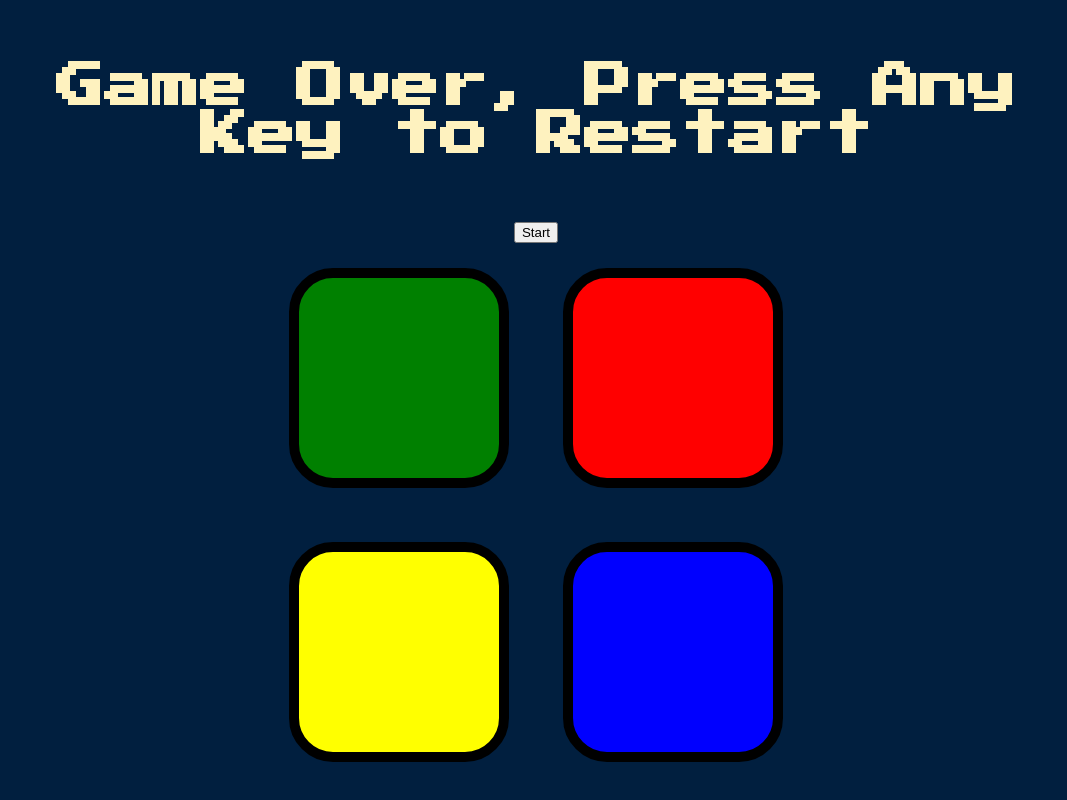
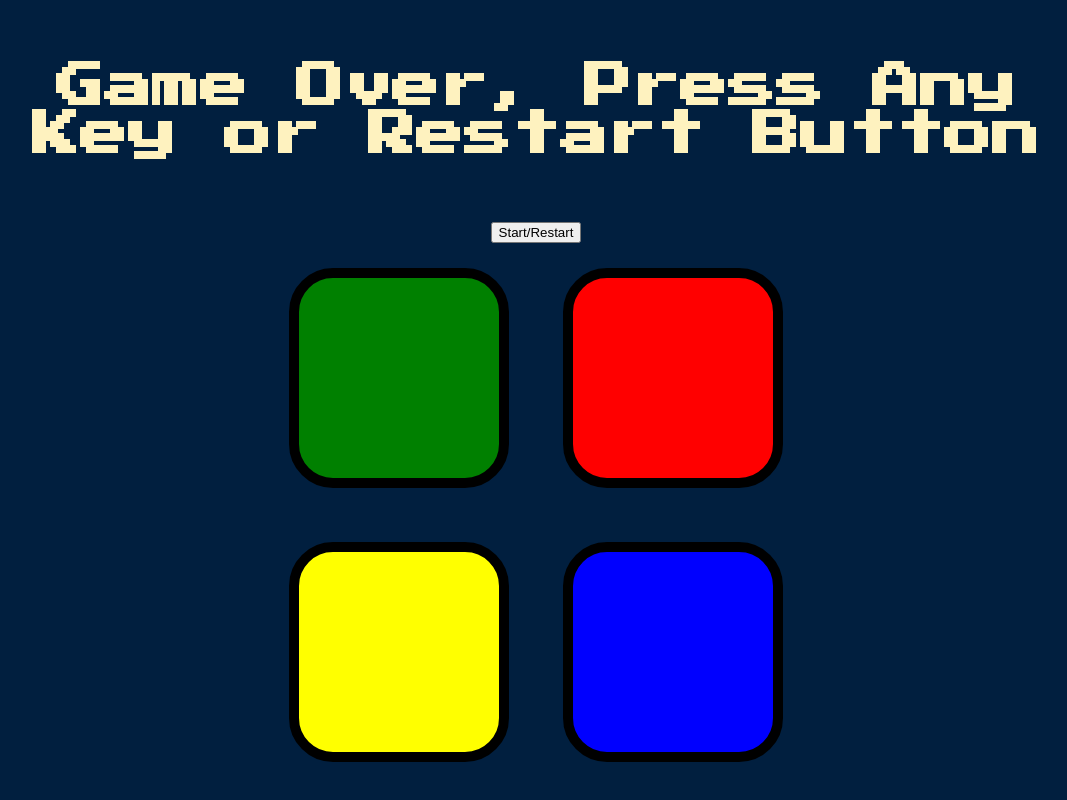
Before and after one commit to Bmecode/simon, a plain HTML site: page index.html in a window 1280 px wide. Both pictures are taken after a click on the element 503 px from the left and 330 px from the top of the page. Shown: the whole page, without its empty margins (104-1171 px from the left). Drawn offline with nearby package versions, Linux system fonts and the light colour scheme.

Commit message:
button change

```diff
--- a/game.js
+++ b/game.js
@@ -46,7 +46,7 @@ function checkAnswer(currentLevel) {
             setTimeout(function(){
                 $("body").removeClass("game-over");
             },200);
-            $("#level-title").text("Game Over, Press Any Key to Restart");
+            $("#level-title").text("Game Over, Press Any Key or Restart Button");
             startOver();
         }
 }
--- a/index.html
+++ b/index.html
@@ -10,7 +10,7 @@
 
 <body>
   <h1 id="level-title">Press A Key to Start</h1>
-  <button id="restart">Start</button>
+  <button id="restart">Start/Restart</button>
   <div class="container">
     <div class="row">
 
```
